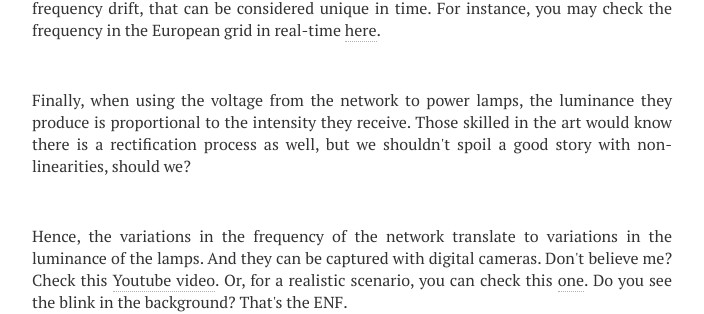
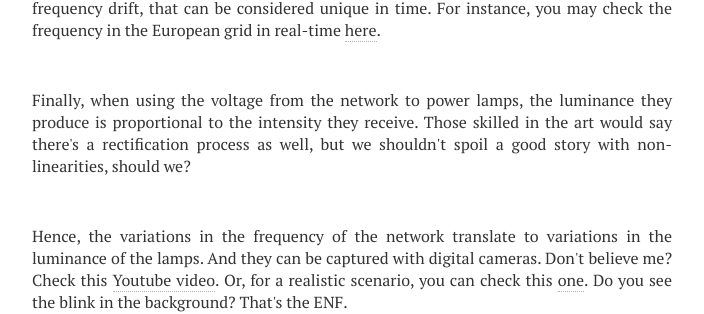
Before and after one commit to sf219/sfweb, a Jekyll site: the page built from _posts/2021-01-29-enf-basics.md, in a window 1280 px wide and 900 px high, scrolled down 747 px. Shown: the part 171-485 px from the top of the window, without its empty margins (288-992 px from the left). Built offline with Jekyll 4.4.1, drawn with Linux system fonts in a browser that asks for light colours; nearby versions of some CDN libraries.

Commit message:
Update 2021-01-29-enf-basics.md

```diff
--- a/_posts/2021-01-29-enf-basics.md
+++ b/_posts/2021-01-29-enf-basics.md
@@ -34,7 +34,7 @@ Even though, due to the generating mechanisms of the electrical energy, when the
 <br style="line-height:0px;" />
 
 <p>
-Finally, when using the voltage from the network to power lamps, the luminance they produce is proportional to the intensity they receive. Those skilled in the art would know there is a rectification process as well, but we shouldn't spoil a good story with non-linearities, should we?
+Finally, when using the voltage from the network to power lamps, the luminance they produce is proportional to the intensity they receive. Those skilled in the art would say there's a rectification process as well, but we shouldn't spoil a good story with non-linearities, should we?
   </p>
   <br style="line-height:0px;" />
 <p>
```
